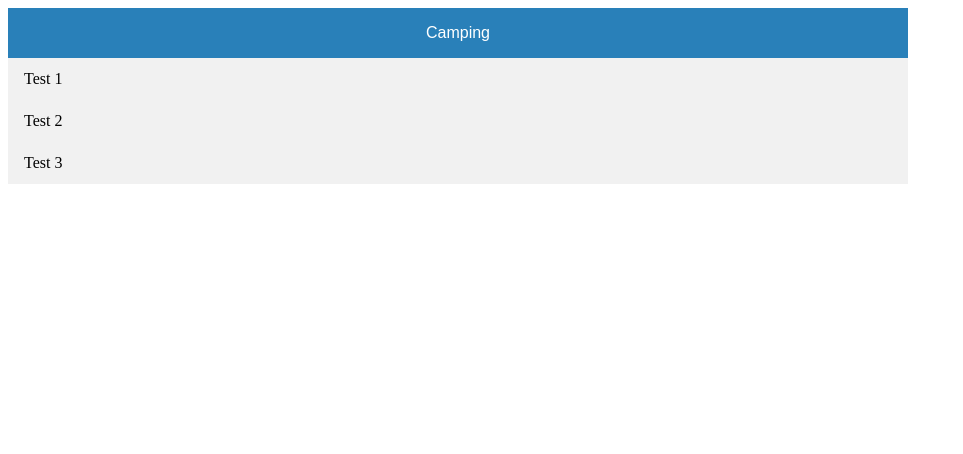
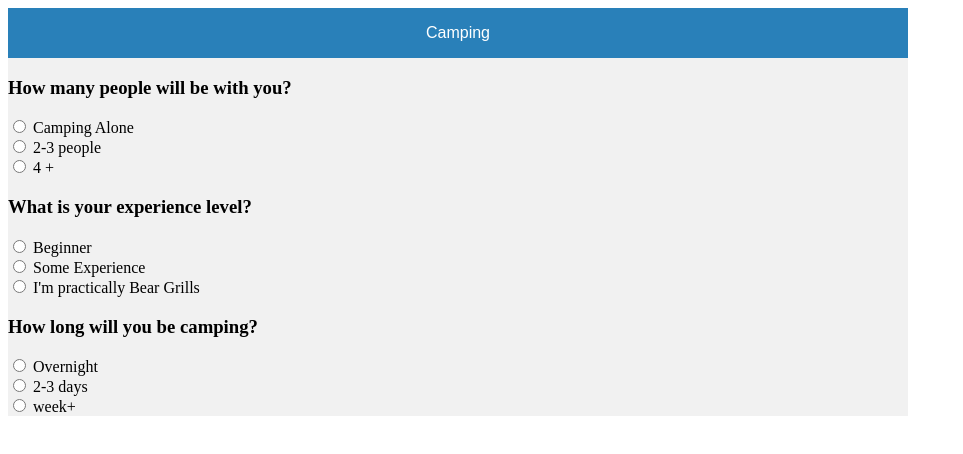
Before and after one commit to Hayden-Neilson/app-in-a-day-1, a plain HTML site: page index.html in a window 1280 px wide. Both pictures are taken after a click on the button "Camping". Shown: the whole page, without its empty margins (0-963 px from the left). Drawn offline with Linux system fonts and the light colour scheme.

Commit message:
questionaire style options

```diff
--- a/index.html
+++ b/index.html
@@ -10,9 +10,44 @@
     <div class="dropdown">
         <button onclick="myFunction()" class="dropbtn">Camping</button>
         <div id="myDropdown" class="dropdown-content">
-          <a href="#">Test 1</a>
-          <a href="#">Test 2</a>
-          <a href="#">Test 3</a>
+          <div class = "amount-attending">
+            <h3>How many people will be with you?</h3>
+            <label><input type="radio" name="q1" value="c1">
+              Camping Alone
+            </label><br />
+            <label><input type="radio" name="q1" value="c1">
+              2-3 people
+            </label><br />
+            <label><input type="radio" name="q1" value="c1">
+              4 +
+            </label><br />
+          </div>
+
+          <div class = "experience-level">
+            <h3>What is your experience level?</h3>
+            <label><input type="radio" name="q1" value="c1">
+              Beginner
+            </label><br />
+            <label><input type="radio" name="q1" value="c1">
+              Some Experience
+            </label><br />
+            <label><input type="radio" name="q1" value="c1">
+              I'm practically Bear Grills
+            </label><br />
+          </div>
+
+          <div class = "time-lenght">
+            <h3>How long will you be camping?</h3>
+            <label><input type="radio" name="q1" value="c1">
+              Overnight
+            </label><br />
+            <label><input type="radio" name="q1" value="c1">
+              2-3 days
+            </label><br />
+            <label><input type="radio" name="q1" value="c1">
+              week+
+            </label><br />
+          </div>
         </div>
       </div>
 </body>
```
